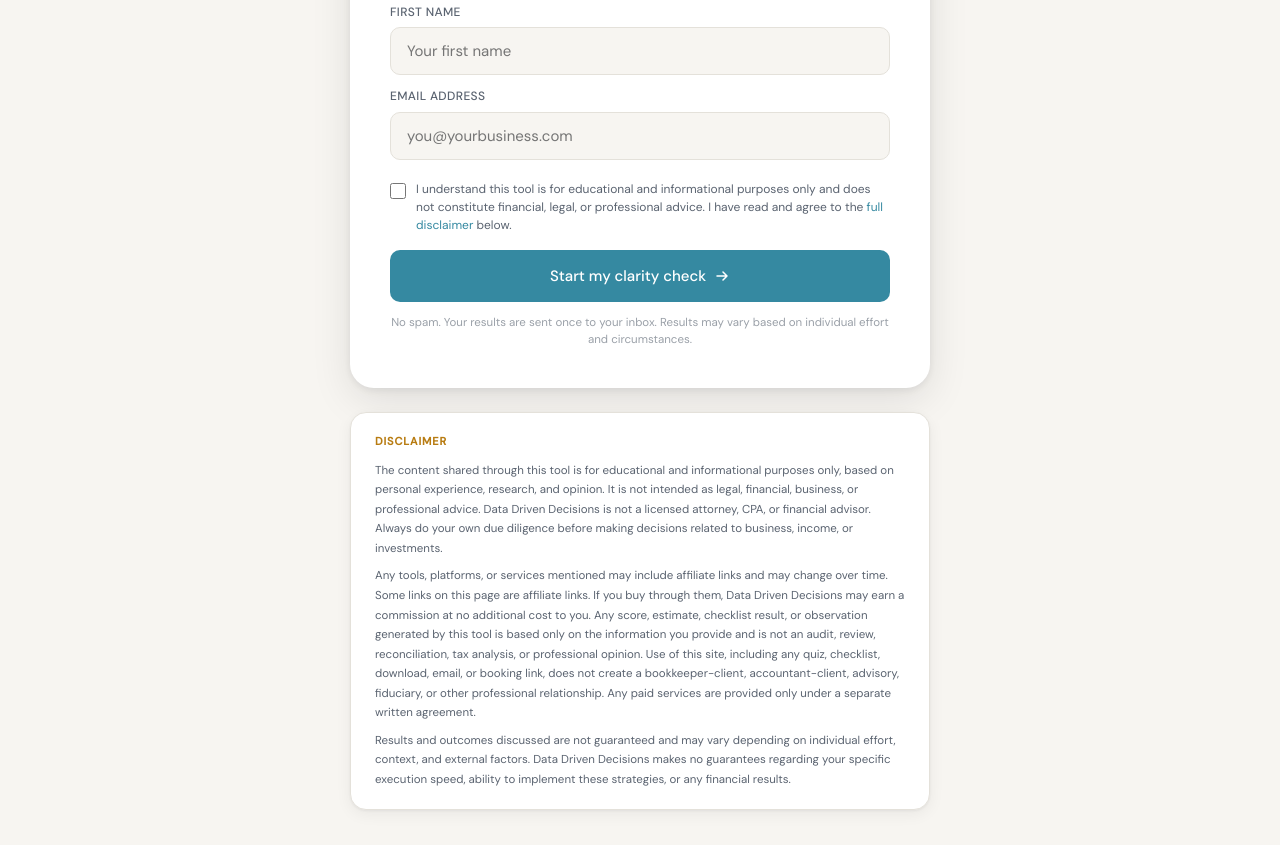
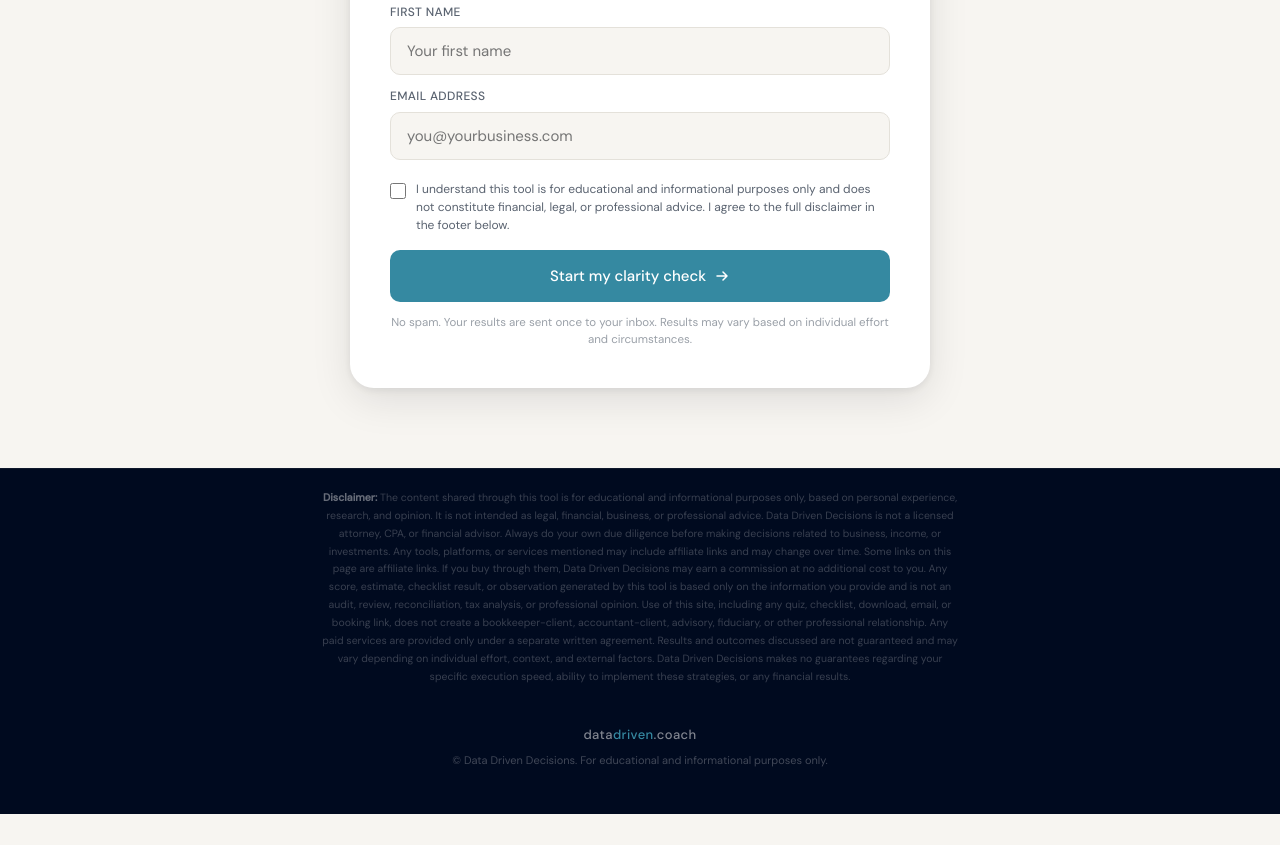
Before and after one commit to datadriven206/clear-the-noise, a plain HTML site: page index.html in a window 1280 px wide. Shown: the part 575-1420 px from the top of the page. After the commit the page ends 1389 px from the top, so only its background shows below. Drawn offline with nearby package versions, Linux system fonts and the light colour scheme.

Commit message:
Update index.html
08262026b

```diff
--- a/index.html
+++ b/index.html
@@ -221,7 +221,7 @@ textarea.field-input{height:auto;min-height:80px;padding:12px 16px;resize:vertic
         <div class="consent-row">
           <input type="checkbox" id="consent-check" />
           <label class="consent-label" for="consent-check">
-            I understand this tool is for educational and informational purposes only and does not constitute financial, legal, or professional advice. I have read and agree to the <a href="#disclaimer-section" onclick="document.getElementById('disclaimer-section').scrollIntoView({behavior:'smooth'})">full disclaimer</a> below.
+            I understand this tool is for educational and informational purposes only and does not constitute financial, legal, or professional advice. I agree to the full disclaimer in the footer below.
           </label>
         </div>
         <button class="entry-cta" onclick="startCheck()">
@@ -232,19 +232,6 @@ textarea.field-input{height:auto;min-height:80px;padding:12px 16px;resize:vertic
       </div>
     </div>
 
-    <!-- Full disclaimer on entry screen -->
-    <div id="disclaimer-section" style="margin-top:24px;padding:20px 24px;background:var(--card);border-radius:var(--r-lg);border:1px solid var(--border);box-shadow:var(--shadow)">
-      <div style="font-size:11px;font-weight:700;letter-spacing:.08em;text-transform:uppercase;color:var(--amber);margin-bottom:10px">Disclaimer</div>
-      <p style="font-size:11.5px;color:var(--muted);line-height:1.7">
-        The content shared through this tool is for educational and informational purposes only, based on personal experience, research, and opinion. It is not intended as legal, financial, business, or professional advice. Data Driven Decisions is not a licensed attorney, CPA, or financial advisor. Always do your own due diligence before making decisions related to business, income, or investments.
-      </p>
-      <p style="font-size:11.5px;color:var(--muted);line-height:1.7;margin-top:8px">
-          Any tools, platforms, or services mentioned may include affiliate links and may change over time. Some links on this page are affiliate links. If you buy through them, Data Driven Decisions may earn a commission at no additional cost to you. Any score, estimate, checklist result, or observation generated by this tool is based only on the information you provide and is not an audit, review, reconciliation, tax analysis, or professional opinion. Use of this site, including any quiz, checklist, download, email, or booking link, does not create a bookkeeper-client, accountant-client, advisory, fiduciary, or other professional relationship. Any paid services are provided only under a separate written agreement.
-      </p>
-      <p style="font-size:11.5px;color:var(--muted);line-height:1.7;margin-top:8px">
-        Results and outcomes discussed are not guaranteed and may vary depending on individual effort, context, and external factors. Data Driven Decisions makes no guarantees regarding your specific execution speed, ability to implement these strategies, or any financial results.
-      </p>
-    </div>
   </div>
 
   <!-- SCREEN 1: Business type -->
```
